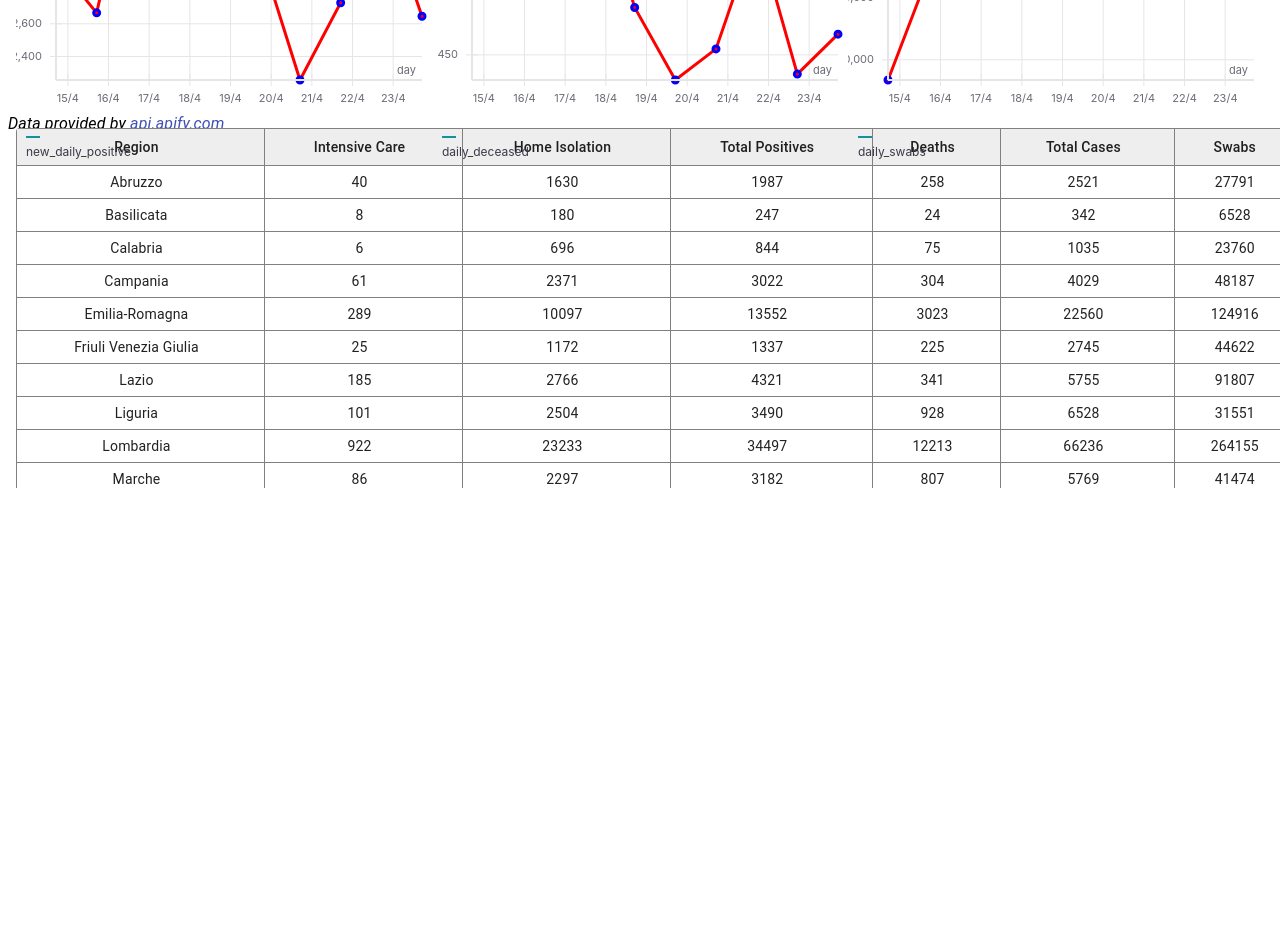
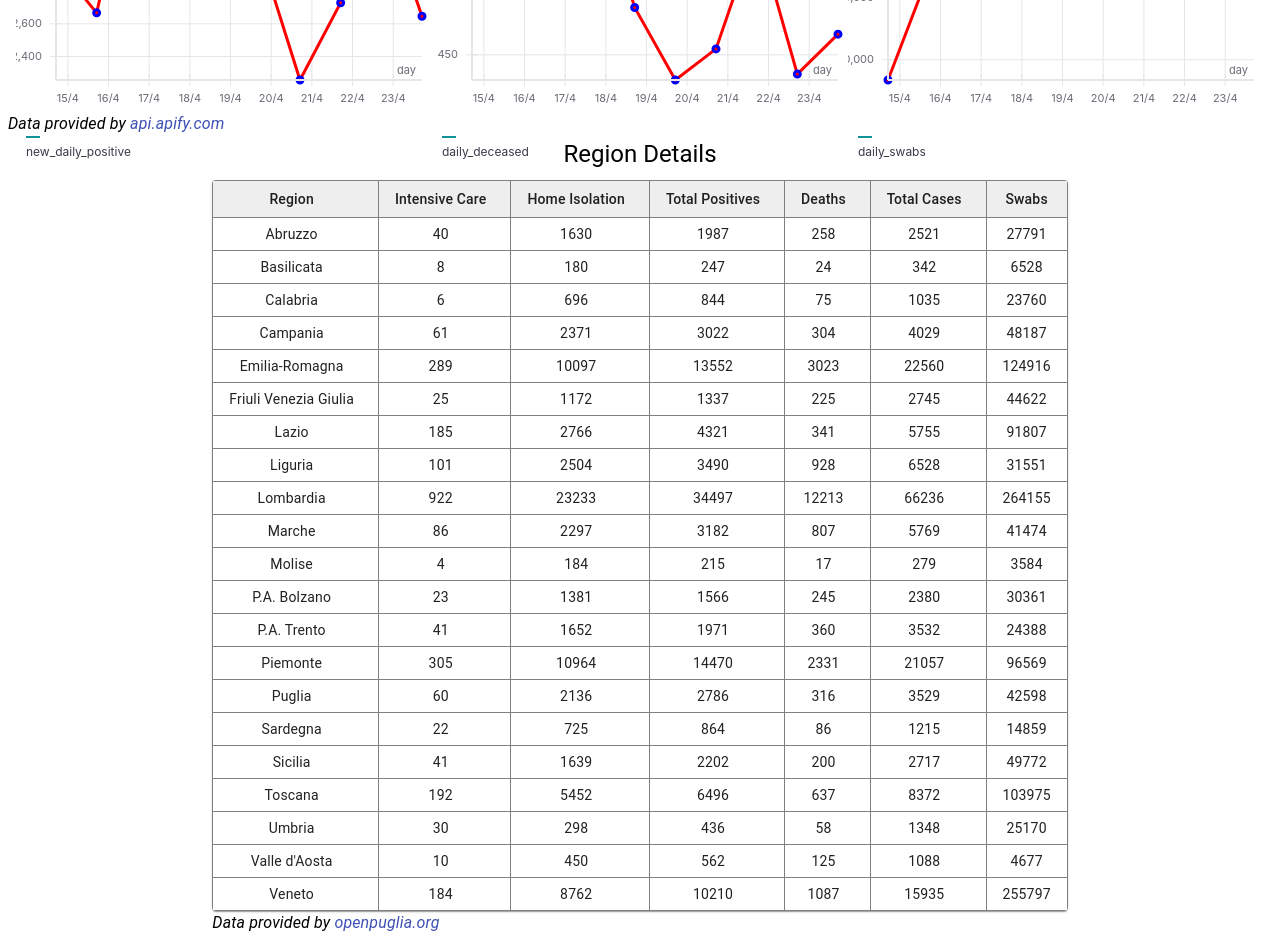
Before and after one commit to gianlucabaldin/covid19, a React (Create React App) app: page / in a window 1280 px wide. Shown: the part 660-1595 px from the top of the page. Before the commit the page ends 1148 px from the top, so only its background shows below. Built offline with nearby package versions, Linux system fonts and the light colour scheme.

Commit message:
style enhancements

```diff
--- a/src/component/ItalyContainer.jsx
+++ b/src/component/ItalyContainer.jsx
@@ -1,7 +1,7 @@
 /* eslint-disable camelcase */
 /* eslint-disable react/jsx-props-no-spreading */
 import React, { useEffect, useState } from 'react';
-import { Grid } from '@material-ui/core';
+import { Grid, Typography } from '@material-ui/core';
 import moment from 'moment';
 import ItalyChart from './ItalyChart';
 import ItalyRegions from './ItalyRegions';
@@ -129,7 +129,11 @@ const ItalyContainer = (props) => {
       <Grid container justify="center">
         <Summary {...summaryData} />
       </Grid>
-      <Grid container style={{ paddingLeft: 16, paddingRight: 16 }}>
+      <Grid
+        container
+        style={{ paddingLeft: 16, paddingRight: 16 }}
+        justify="center"
+      >
         <Grid item>
           <ItalyChart
             {...chartData}
@@ -137,7 +141,22 @@ const ItalyContainer = (props) => {
             onToggleSwitch={onToggleSwitch}
           />
         </Grid>
-        <Grid item>
+      </Grid>
+      <Grid
+        container
+        style={{ paddingLeft: 16, paddingRight: 16 }}
+        justify="center"
+      >
+        <Grid item style={{ marginTop: 10 }}>
+          <Typography variant="h5">Region Details</Typography>
+        </Grid>
+      </Grid>
+      <Grid
+        container
+        style={{ paddingLeft: 16, paddingRight: 16 }}
+        justify="center"
+      >
+        <Grid item style={{ marginTop: 10 }}>
           <ItalyRegions tableData={tableData} width={width} />
         </Grid>
       </Grid>
--- a/src/component/ItalyRegions.jsx
+++ b/src/component/ItalyRegions.jsx
@@ -52,12 +52,13 @@ const ItalyRegions = ({ tableData, width }) => {
   tableData.sort((a, b) => (a.regione > b.regione ? 1 : -1));
 
   return (
-    <Box
-      maxHeight={350}
-      width={width || 800}
-      style={{ overflowY: 'scroll', paddingBottom: 10 }}
-      data-id="italy-regions-box"
-    >
+    <>
+      {/* <Box
+       maxHeight={350}
+       // width={width || 800}
+       style={{ overflowY: 'scroll', paddingBottom: 10 }}
+       data-id="italy-regions-box"
+     > */}
       <TableContainer component={Paper}>
         <Table
           className={classes.table}
@@ -146,7 +147,8 @@ const ItalyRegions = ({ tableData, width }) => {
       </TableContainer>
 
       <DataProvided date={tableData[0].data} href={OPEN_PUGLIA_API} />
-    </Box>
+      {/* </Box> */}
+    </>
   );
 };
 export default ItalyRegions;
```
